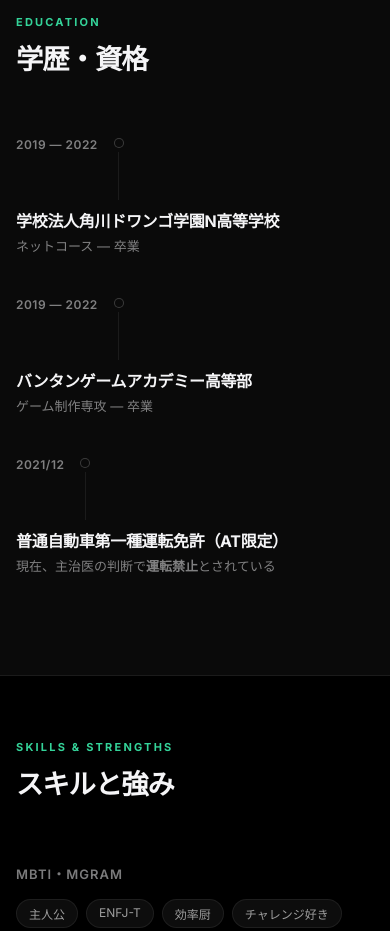
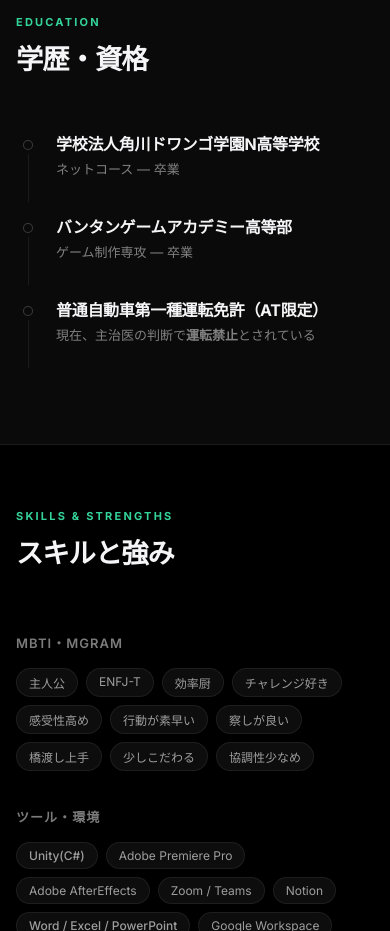
Before and after one commit to ryota-yamamoto-03/Portfolio, a plain HTML site: page resume.html in a window 390 px wide. Shown: the part 3400-4331 px from the top of the page. Drawn offline with Linux system fonts and the light colour scheme.

Commit message:
Fix education section mobile layout: left-align dot/line

```diff
--- a/resume.css
+++ b/resume.css
@@ -1171,10 +1171,11 @@ em { font-style: italic; }
   /* Publications */
   .pub-card { gap: 20px; }
 
-  /* Education */
-  .edu-item { grid-template-columns: 1fr; }
-  .edu-left { justify-content: flex-start; margin-bottom: 8px; }
-  .edu-year { text-align: left; }
+  /* Education — 職歴と同じ左端ドット構成に */
+  .edu-item { grid-template-columns: 24px 1fr; gap: 0 16px; }
+  .edu-left { flex-direction: column; align-items: center; justify-content: flex-start; gap: 0; padding-top: 4px; margin-bottom: 0; }
+  .edu-year { display: none; }
+  .edu-dot-wrap { align-items: center; }
 
   /* Skills */
   .skills-wrap { grid-template-columns: 1fr; gap: 40px; }
```
